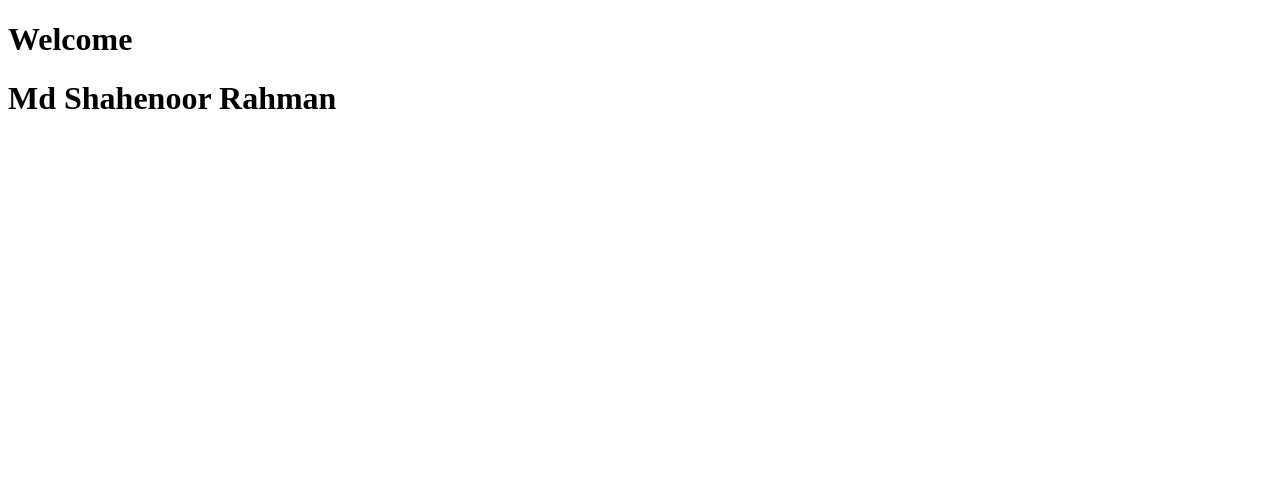
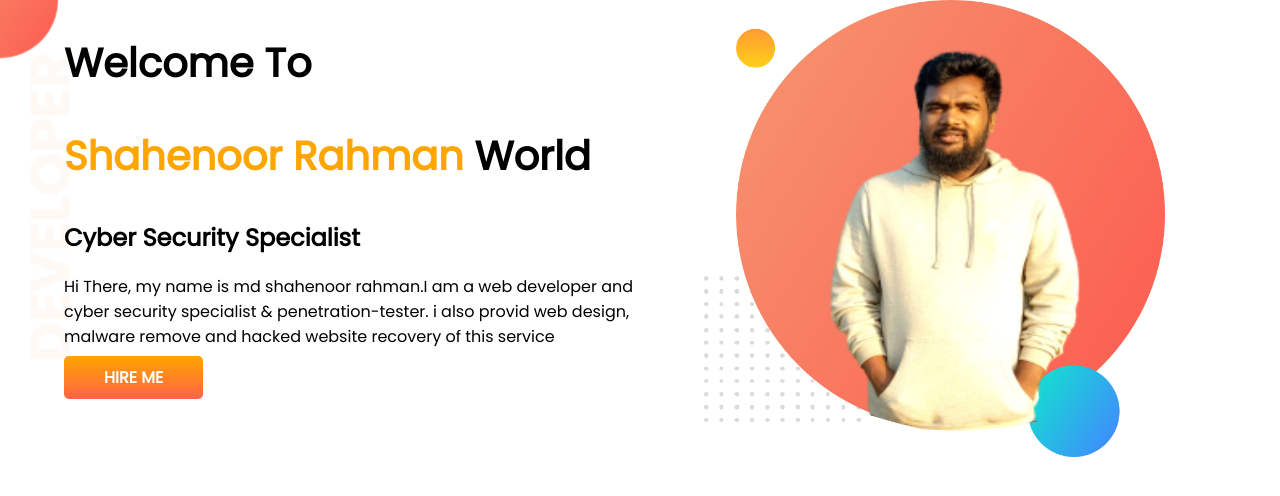
Before and after one commit to Al-aminhossain1/developer-portfolio, a plain HTML site: page index.html in a window 1280 px wide. Drawn offline with Linux system fonts and the light colour scheme.

Commit message:
top-baner added

```diff
--- a/index.html
+++ b/index.html
@@ -1,14 +1,36 @@
 <!DOCTYPE html>
 <html lang="en">
+
 <head>
     <meta charset="UTF-8">
     <meta http-equiv="X-UA-Compatible" content="IE=edge">
     <meta name="viewport" content="width=device-width, initial-scale=1.0">
     <title>My frist portfolio website</title>
+    <link rel="preconnect" href="https://fonts.googleapis.com">
+    <link rel="preconnect" href="https://fonts.gstatic.com" crossorigin>
+    <link href="https://fonts.googleapis.com/css2?family=Poppins&display=swap" rel="stylesheet">
+
     <link rel="stylesheet" href="style.css">
 </head>
+
 <body>
-    <h1>Welcome</h1>
-    <h1>Md Shahenoor Rahman</h1>
+    <section class="top-baner">
+        <div class="half-width">
+            <h1>Welcome To</h1>
+            <h1><span class="font-family"> Shahenoor Rahman</span> World</h1>
+            <h2>Cyber Security Specialist</h2>
+            <p>Hi There, my name is md shahenoor rahman.I am a web developer and cyber security specialist &
+                penetration-tester. i also provid web design, malware remove and hacked website recovery of this service
+            </p>
+            <a class="link" target="_blank" href="https://www.linkedin.com/in/md-shahenoor-rahman-61016a227/">HIRE
+                ME</a>
+        </div>
+        <div class="half-width">
+            <img src="images/shahen.png" alt="">
+        </div>
+
+    </section>
+
 </body>
+
 </html>
--- a/style.css
+++ b/style.css
@@ -0,0 +1,35 @@
+body{
+    font-family: 'Poppins', sans-serif;
+    margin: 0;
+
+}
+.font-family{
+    color: orange;
+}
+h1{
+    font-size: 40px;
+}
+section{
+    display: flex;
+
+}
+.half-width{
+    width: 50%;
+    padding-left: 5%;
+}
+.half-width img{
+    width: 80%;
+}
+.link{
+    text-decoration: none;
+    background-image: linear-gradient(orange, tomato);
+    padding: 10px 40px;
+    font-weight: 700;
+    border-radius: 5px;
+    color: white;
+}
+.top-baner{
+    background-image: url(images/top-banner.png);
+    background-repeat: no-repeat;
+    margin: 0;
+}
```
Also changed, not shown: images/dream-bg.png (added), images/exp-bg.png (added), images/jhankar.png (added), images/jhankar2.png (added), images/my-bg.png (added), images/my-bg2.png (added), images/shahen.png (added), images/top-banner.png (added), 7 other files.
